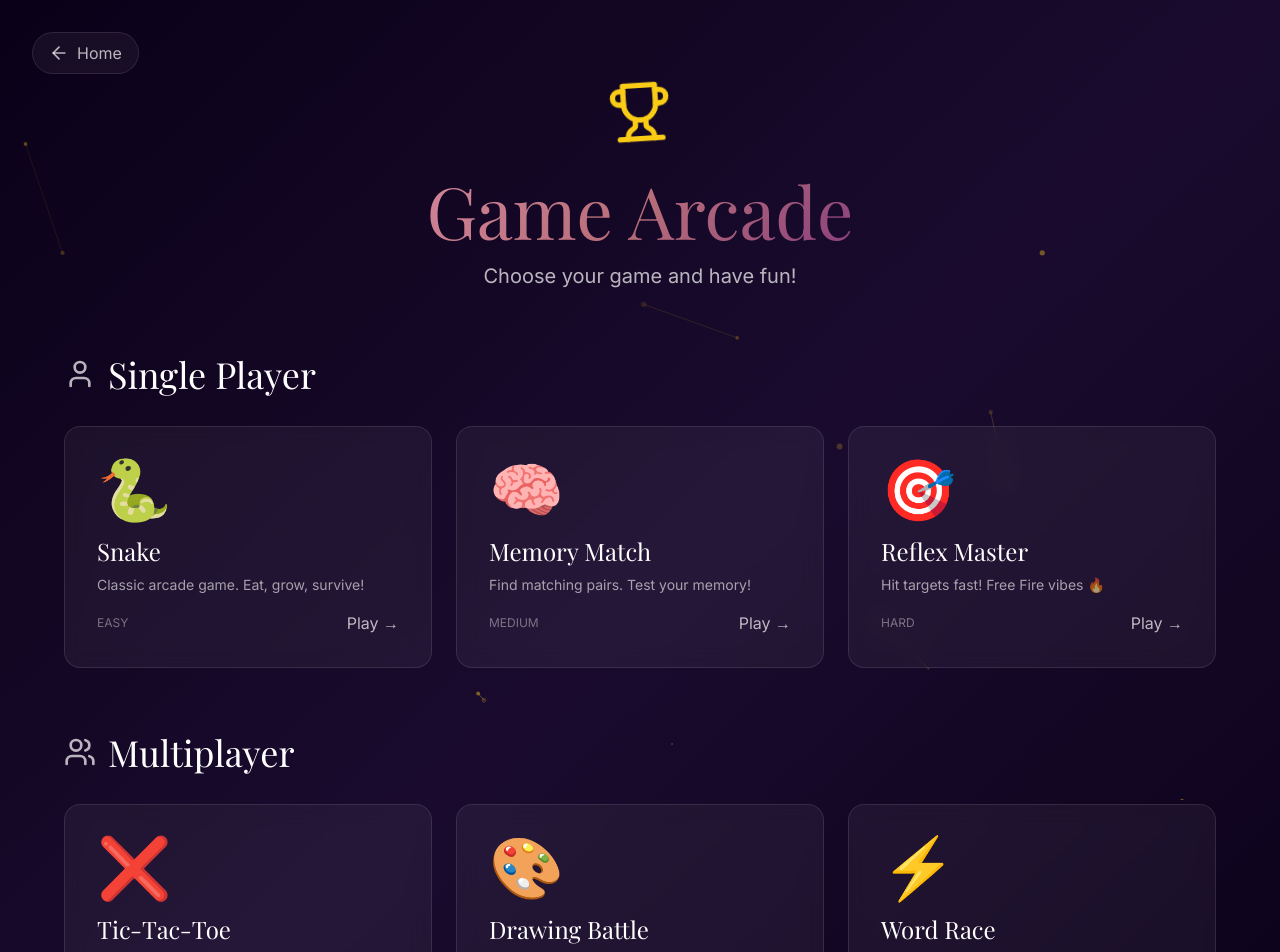
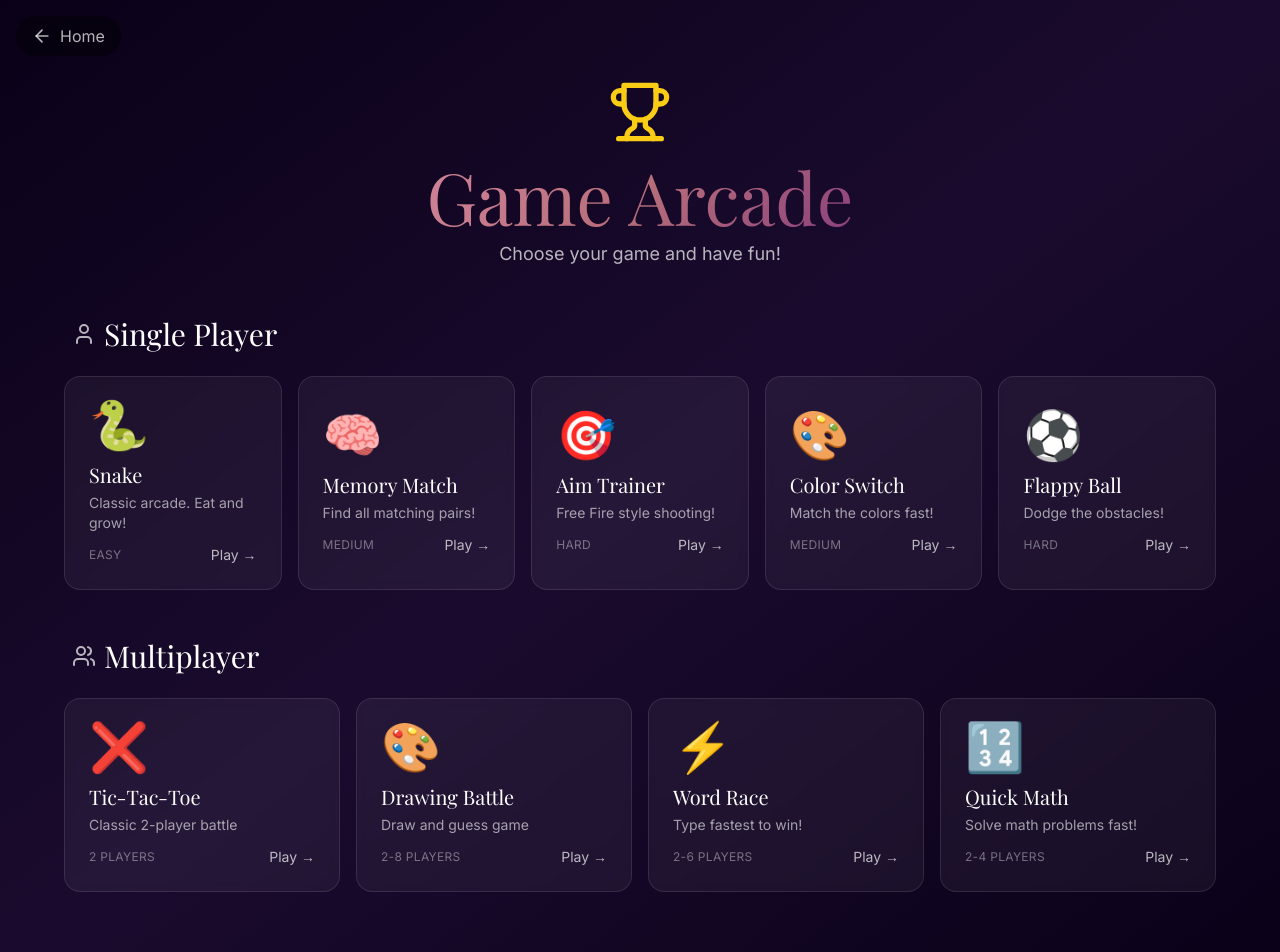
Before and after one commit to LowkeyIsHim/Her-majesty, a Next.js app: page /games in a window 1280 px wide. Shown: the top 952 px of the page. Built offline with nearby package versions, Linux system fonts and the light colour scheme.

Commit message:
Update page.tsx

```diff
--- a/app/games/page.tsx
+++ b/app/games/page.tsx
@@ -2,61 +2,89 @@
 
 import React from 'react';
 import { motion } from 'framer-motion';
-import { ArrowLeft, Users, User, Trophy, Target, Zap } from 'lucide-react';
+import { ArrowLeft, Users, User, Trophy, Zap, Crosshair, Palette, Brain, Timer } from 'lucide-react';
 import { useRouter } from 'next/navigation';
-import ParticlesBackground from '@/components/ParticlesBackground';
 
 const games = {
   singlePlayer: [
     {
       id: 'snake',
       title: 'Snake',
-      description: 'Classic arcade game. Eat, grow, survive!',
-      emoji: '🐍',
+      description: 'Classic arcade. Eat and grow!',
+      icon: '🐍',
       color: 'from-green-500 to-emerald-600',
       difficulty: 'Easy',
+      IconComponent: Zap,
     },
     {
       id: 'memory',
       title: 'Memory Match',
-      description: 'Find matching pairs. Test your memory!',
-      emoji: '🧠',
+      description: 'Find all matching pairs!',
+      icon: '🧠',
       color: 'from-purple-500 to-pink-600',
       difficulty: 'Medium',
+      IconComponent: Brain,
     },
     {
-      id: 'reflex',
-      title: 'Reflex Master',
-      description: 'Hit targets fast! Free Fire vibes 🔥',
-      emoji: '🎯',
+      id: 'shooter',
+      title: 'Aim Trainer',
+      description: 'Free Fire style shooting!',
+      icon: '🎯',
       color: 'from-red-500 to-orange-600',
       difficulty: 'Hard',
+      IconComponent: Crosshair,
+    },
+    {
+      id: 'colorswitch',
+      title: 'Color Switch',
+      description: 'Match the colors fast!',
+      icon: '🎨',
+      color: 'from-blue-500 to-cyan-600',
+      difficulty: 'Medium',
+      IconComponent: Palette,
+    },
+    {
+      id: 'flappy',
+      title: 'Flappy Ball',
+      description: 'Dodge the obstacles!',
+      icon: '⚽',
+      color: 'from-yellow-500 to-amber-600',
+      difficulty: 'Hard',
+      IconComponent: Timer,
     },
   ],
   multiPlayer: [
     {
       id: 'tictactoe',
       title: 'Tic-Tac-Toe',
-      description: 'Classic 2-player game. Get 3 in a row!',
-      emoji: '❌',
+      description: 'Classic 2-player battle',
+      icon: '❌',
       color: 'from-blue-500 to-cyan-600',
       players: '2 Players',
     },
     {
       id: 'drawing',
       title: 'Drawing Battle',
-      description: 'Draw and guess! Like Pictionary.',
-      emoji: '🎨',
+      description: 'Draw and guess game',
+      icon: '🎨',
       color: 'from-pink-500 to-rose-600',
       players: '2-8 Players',
     },
     {
       id: 'wordrace',
       title: 'Word Race',
-      description: 'Type the word fastest to win!',
-      emoji: '⚡',
+      description: 'Type fastest to win!',
+      icon: '⚡',
       color: 'from-yellow-500 to-amber-600',
       players: '2-6 Players',
+    },
+    {
+      id: 'quickmath',
+      title: 'Quick Math',
+      description: 'Solve math problems fast!',
+      icon: '🔢',
+      color: 'from-indigo-500 to-purple-600',
+      players: '2-4 Players',
     },
   ],
 };
@@ -65,83 +93,77 @@ export default function GamesLobby() {
   const router = useRouter();
 
   return (
-    <div className="relative min-h-screen w-full overflow-hidden bg-gradient-to-br from-midnight via-deep-purple to-midnight">
-      <ParticlesBackground color="#fbbf24" density={30} />
+    <div className="relative min-h-screen w-full bg-gradient-to-br from-midnight via-deep-purple to-midnight">
+      {/* NO PARTICLES - Clean game lobby */}
 
       <motion.button
         initial={{ opacity: 0 }}
         animate={{ opacity: 1 }}
-        transition={{ delay: 0.5 }}
+        transition={{ delay: 0.3 }}
         onClick={() => router.push('/')}
-        className="absolute top-8 left-8 z-50 flex items-center gap-2 px-4 py-2 glass rounded-full text-white/70 hover:text-white hover:bg-white/10 transition-smooth"
+        className="absolute top-4 left-4 z-50 flex items-center gap-2 px-4 py-2 bg-black/40 backdrop-blur-sm rounded-full text-white/70 hover:text-white hover:bg-black/60 transition-smooth"
       >
         <ArrowLeft className="w-5 h-5" />
-        <span>Home</span>
+        <span className="hidden sm:inline">Home</span>
       </motion.button>
 
-      <div className="relative z-10 px-4 py-20">
+      <div className="relative z-10 px-4 py-16 md:py-20">
         <motion.div
-          className="max-w-6xl mx-auto text-center mb-16"
+          className="max-w-6xl mx-auto text-center mb-12"
           initial={{ opacity: 0, y: 30 }}
           animate={{ opacity: 1, y: 0 }}
-          transition={{ duration: 0.8 }}
+          transition={{ duration: 0.6 }}
         >
-          <motion.div
-            animate={{ rotate: [0, 10, -10, 0] }}
-            transition={{ duration: 3, repeat: Infinity, ease: 'easeInOut' }}
-            className="inline-block mb-6"
-          >
-            <Trophy className="w-16 h-16 text-yellow-400" />
-          </motion.div>
-          <h1 className="font-serif text-5xl sm:text-7xl gradient-text mb-4">
+          <Trophy className="w-12 h-12 md:w-16 md:h-16 text-yellow-400 mx-auto mb-4" />
+          <h1 className="font-serif text-4xl md:text-6xl lg:text-7xl gradient-text mb-2">
             Game Arcade
           </h1>
-          <p className="text-lg sm:text-xl text-white/70">
+          <p className="text-base md:text-lg text-white/70">
             Choose your game and have fun!
           </p>
         </motion.div>
 
         {/* Single Player */}
         <motion.div
-          className="max-w-6xl mx-auto mb-16"
-          initial={{ opacity: 0, y: 30 }}
+          className="max-w-6xl mx-auto mb-12"
+          initial={{ opacity: 0, y: 20 }}
           animate={{ opacity: 1, y: 0 }}
-          transition={{ delay: 0.3 }}
+          transition={{ delay: 0.2 }}
         >
-          <div className="flex items-center gap-3 mb-8">
-            <User className="w-8 h-8 text-white/70" />
-            <h2 className="font-serif text-3xl sm:text-4xl text-white">
+          <div className="flex items-center gap-2 mb-6 px-2">
+            <User className="w-6 h-6 text-white/70" />
+            <h2 className="font-serif text-2xl md:text-3xl text-white">
               Single Player
             </h2>
           </div>
 
-          <div className="grid grid-cols-1 md:grid-cols-2 lg:grid-cols-3 gap-6">
+          <div className="grid grid-cols-1 sm:grid-cols-2 lg:grid-cols-3 xl:grid-cols-5 gap-4">
             {games.singlePlayer.map((game, index) => (
               <motion.button
                 key={game.id}
-                initial={{ opacity: 0, y: 30 }}
-                animate={{ opacity: 1, y: 0 }}
-                transition={{ delay: 0.1 * index }}
-                whileHover={{ scale: 1.03, y: -5 }}
-                whileTap={{ scale: 0.98 }}
+                initial={{ opacity: 0, scale: 0.9 }}
+                animate={{ opacity: 1, scale: 1 }}
+                transition={{ delay: 0.05 * index }}
+                whileHover={{ scale: 1.05, y: -5 }}
+                whileTap={{ scale: 0.95 }}
                 onClick={() => router.push(`/games/${game.id}`)}
-                className="group relative glass rounded-2xl p-8 text-left hover:bg-white/10 transition-smooth overflow-hidden"
+                className="group relative bg-white/5 backdrop-blur-sm rounded-2xl p-6 text-left hover:bg-white/10 transition-all overflow-hidden border border-white/10"
               >
                 <div className={`absolute inset-0 bg-gradient-to-br ${game.color} opacity-0 group-hover:opacity-20 transition-opacity`} />
 
                 <div className="relative z-10">
-                  <div className="text-6xl mb-4">{game.emoji}</div>
-                  <h3 className="font-serif text-2xl text-white mb-2">
+                  <div className="text-5xl mb-3">{game.icon}</div>
+                  <h3 className="font-serif text-xl text-white mb-1">
                     {game.title}
                   </h3>
-                  <p className="text-white/60 text-sm mb-4">
+                  <p className="text-white/60 text-sm mb-3">
                     {game.description}
                   </p>
                   <div className="flex items-center justify-between">
-                    <span className="text-xs text-white/40 uppercase">
+                    <span className="text-xs text-white/40 uppercase tracking-wide">
                       {game.difficulty}
                     </span>
-                    <span className="text-white/70 group-hover:text-white transition-colors">
+                    <span className="text-white/70 group-hover:text-white text-sm">
                       Play →
                     </span>
                   </div>
@@ -154,44 +176,44 @@ export default function GamesLobby() {
         {/* Multiplayer */}
         <motion.div
           className="max-w-6xl mx-auto"
-          initial={{ opacity: 0, y: 30 }}
+          initial={{ opacity: 0, y: 20 }}
           animate={{ opacity: 1, y: 0 }}
-          transition={{ delay: 0.5 }}
+          transition={{ delay: 0.4 }}
         >
-          <div className="flex items-center gap-3 mb-8">
-            <Users className="w-8 h-8 text-white/70" />
-            <h2 className="font-serif text-3xl sm:text-4xl text-white">
+          <div className="flex items-center gap-2 mb-6 px-2">
+            <Users className="w-6 h-6 text-white/70" />
+            <h2 className="font-serif text-2xl md:text-3xl text-white">
               Multiplayer
             </h2>
           </div>
 
-          <div className="grid grid-cols-1 md:grid-cols-2 lg:grid-cols-3 gap-6">
+          <div className="grid grid-cols-1 sm:grid-cols-2 lg:grid-cols-4 gap-4">
             {games.multiPlayer.map((game, index) => (
               <motion.button
                 key={game.id}
-                initial={{ opacity: 0, y: 30 }}
-                animate={{ opacity: 1, y: 0 }}
-                transition={{ delay: 0.1 * index }}
-                whileHover={{ scale: 1.03, y: -5 }}
-                whileTap={{ scale: 0.98 }}
+                initial={{ opacity: 0, scale: 0.9 }}
+                animate={{ opacity: 1, scale: 1 }}
+                transition={{ delay: 0.05 * index }}
+                whileHover={{ scale: 1.05, y: -5 }}
+                whileTap={{ scale: 0.95 }}
                 onClick={() => router.push(`/games/${game.id}`)}
-                className="group relative glass rounded-2xl p-8 text-left hover:bg-white/10 transition-smooth overflow-hidden"
+                className="group relative bg-white/5 backdrop-blur-sm rounded-2xl p-6 text-left hover:bg-white/10 transition-all overflow-hidden border border-white/10"
               >
                 <div className={`absolute inset-0 bg-gradient-to-br ${game.color} opacity-0 group-hover:opacity-20 transition-opacity`} />
 
                 <div className="relative z-10">
-                  <div className="text-6xl mb-4">{game.emoji}</div>
-                  <h3 className="font-serif text-2xl text-white mb-2">
+                  <div className="text-5xl mb-3">{game.icon}</div>
+                  <h3 className="font-serif text-xl text-white mb-1">
                     {game.title}
                   </h3>
-                  <p className="text-white/60 text-sm mb-4">
+                  <p className="text-white/60 text-sm mb-3">
                     {game.description}
                   </p>
                   <div className="flex items-center justify-between">
-                    <span className="text-xs text-white/40 uppercase">
+                    <span className="text-xs text-white/40 uppercase tracking-wide">
                       {game.players}
                     </span>
-                    <span className="text-white/70 group-hover:text-white transition-colors">
+                    <span className="text-white/70 group-hover:text-white text-sm">
                       Play →
                     </span>
                   </div>
@@ -200,16 +222,7 @@ export default function GamesLobby() {
             ))}
           </div>
         </motion.div>
-
-        <motion.p
-          className="text-center mt-16 text-white/30 text-sm"
-          initial={{ opacity: 0 }}
-          animate={{ opacity: 1 }}
-          transition={{ delay: 1 }}
-        >
-          Have fun! Share with friends 🎮
-        </motion.p>
       </div>
     </div>
   );
-}
+      }
```
